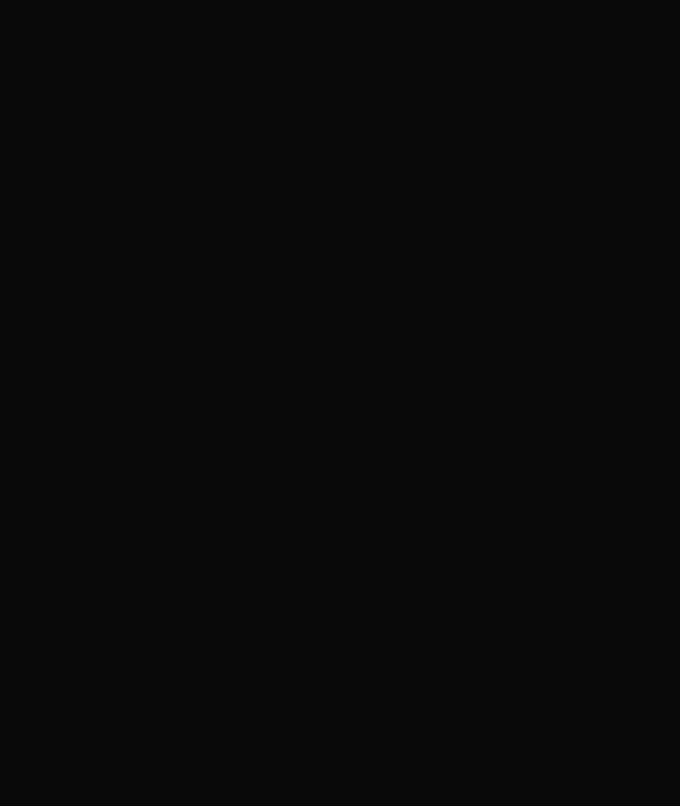
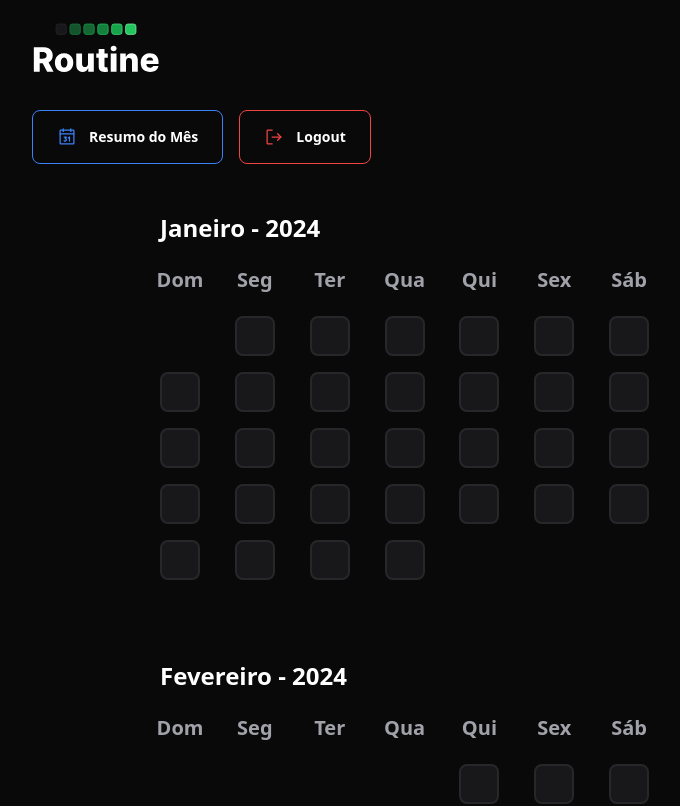
Before and after one commit to Leomendferre/TCC-Routine, a React (Vite) app in the folder web/: page /yearly-summary in a window 1280 px wide. Before the commit this address had no page. Shown: the top 806 px of the page, without its empty margins (224-904 px from the left). Built offline with nearby package versions, Linux system fonts and the light colour scheme.

Commit message:
Feat: Creating Yearly Summary

```diff
--- a/web/src/components/Header.tsx
+++ b/web/src/components/Header.tsx
@@ -1,24 +1,43 @@
-import { Plus, X, SignOut } from 'phosphor-react';
+import { Plus, X, SignOut, Calendar } from 'phosphor-react';
 import * as Dialog from '@radix-ui/react-dialog';
-import { useNavigate } from 'react-router-dom';
+import { useNavigate, useLocation } from 'react-router-dom';
 
 import logoImage from '../assets/logo.svg';
 import { NewRoutinesForm } from './NewRoutinesForm';
 
 export function Header() {
   const navigate = useNavigate();
+  const location = useLocation();
 
   const handleLogout = () => {
     localStorage.removeItem('userId');
     navigate('/');
   };
 
+  const goToYearlySummary = () => {
+    navigate('/yearly-summary');
+  };
+
+  const goToMonthlySummary = () => {
+    navigate('/app');
+  };
+
   return (
     <div className="w-full max-w-3xl mx-auto flex flex-col items-right justify-between">
-      <img className="w-28 h-16 lg:w-32 lg:h-24" src={logoImage} alt="Routines" />
+
+        {location.pathname === '/yearly-summary' ? (
+          <a href="/app">
+            <img className="w-28 h-16 lg:w-32 lg:h-24" src={logoImage} alt="Routines" />
+          </a>
+        ) : location.pathname === '/app' ? (
+            <img className="w-28 h-16 lg:w-32 lg:h-24" src={logoImage} alt="Routines" />
+        ) : null}
+
 
       <div className="flex items-center gap-4 mt-3.5">
         <Dialog.Root>
+
+        {location.pathname === '/app' ? (
           <Dialog.Trigger
             type="button"
             className="border border-green-500 text-sm font-semibold rounded-lg px-4 py-2 lg:px-6 lg:py-4 flex items-center gap-3 hover:border-green-300"
@@ -26,6 +45,7 @@
             <Plus size={20} className="text-green-500" />
             Nova Routine
           </Dialog.Trigger>
+        ) :null }
 
           <Dialog.Portal>
             <Dialog.Overlay className="w-screen h-screen bg-black/80 fixed inset-0" />
@@ -43,6 +63,24 @@
           </Dialog.Portal>
         </Dialog.Root>
 
+        {location.pathname === '/app' ? (
+          <button
+            onClick={goToYearlySummary}
+            className="border border-blue-500 text-sm font-semibold rounded-lg px-4 py-2 lg:px-6 lg:py-4 flex items-center gap-3 hover:border-blue-300"
+          >
+            <Calendar size={20} className="text-blue-500" />
+            Resumo Anual
+          </button>
+        ) : location.pathname === '/yearly-summary' ? (
+          <button
+            onClick={goToMonthlySummary}
+            className="border border-blue-500 text-sm font-semibold rounded-lg px-4 py-2 lg:px-6 lg:py-4 flex items-center gap-3 hover:border-blue-300"
+          >
+            <Calendar size={20} className="text-blue-500" />
+            Resumo do Mês
+          </button>
+        ) : null}
+
         <button
           onClick={handleLogout}
           className="border border-red-500 text-sm font-semibold rounded-lg px-4 py-2 lg:px-6 lg:py-4 flex items-center gap-3 hover:border-red-300"
--- /dev/null
+++ b/web/src/components/YearlySummary.tsx
@@ -0,0 +1,133 @@
+import { useEffect, useState } from "react";
+import { api } from "../lib/axios";
+import { generateDatesFromYearBeginning, getReorderedWeekDays } from "../utils/generate-dates-from-year-beginning";
+import dayjs from "dayjs";
+import { RoutineDay } from "./RoutineDay";
+
+import { Header } from "./Header";
+
+
+
+const groupDatesByMonth = (dates: Date[]) => {
+  return dates.reduce((acc: Record<string, Date[]>, date: Date) => {
+    const month = dayjs(date).format("MMMM - YYYY");
+    if (!acc[month]) {
+      acc[month] = [];
+    }
+    acc[month].push(date);
+    return acc;
+  }, {});
+};
+
+const groupDatesByWeek = (dates: Date[]) => {
+  const weeks: (Date | null)[][] = [];
+  let currentWeek: (Date | null)[] = [];
+
+
+  const firstDayOfMonth = dayjs(dates[0]);
+  const firstDayOfWeek = firstDayOfMonth.day();
+
+
+  for (let i = 0; i < firstDayOfWeek; i++) {
+    currentWeek.push(null);
+  }
+
+  dates.forEach((date) => {
+    const dayOfWeek = dayjs(date).day();
+
+    currentWeek.push(date);
+
+    if (dayOfWeek === 6) {
+      weeks.push(currentWeek);
+      currentWeek = [];
+    }
+  });
+
+  if (currentWeek.length > 0) {
+    while (currentWeek.length < 7) {
+      currentWeek.push(null);
+    }
+    weeks.push(currentWeek);
+  }
+
+  return weeks;
+};
+
+export function YearlySummary() {
+  const [summary, setSummary] = useState<any[]>([]);
+
+  useEffect(() => {
+    const userId = localStorage.getItem('userId');
+
+    if (!userId) {
+      alert('Usuário não autenticado');
+      return;
+    }
+
+    api.get(`/user/${userId}/summary`).then((response) => {
+      setSummary(response.data);
+    }).catch((error) => {
+      alert('Erro ao carregar o resumo');
+    });
+  }, []);
+
+  const summaryDates = generateDatesFromYearBeginning();
+  const months = groupDatesByMonth(summaryDates);
+  const weekDays = getReorderedWeekDays();
+
+  return (
+    <div className="overflow-auto flex flex-col justify-center items-center gap-4">
+      <div className="w-full max-w-5xl px-6 flex flex-col gap-16">
+          <Header/>
+      </div>
+
+      {Object.keys(months).map((month) => {
+        const weeks = groupDatesByWeek(months[month]);
+
+        return (
+          <div key={month} className="lg:w-2/5 m-8">
+            <h2 className="text-2xl capitalize font-bold mb-4">{month}</h2>
+
+            <div className="text-center grid grid-cols-7 gap-3 mb-4">
+              {weekDays.map((day, index) => (
+                <div key={index} className="text-zinc-400 text-xl h-10 w-10 font-bold flex items-center justify-center">
+                  {day}
+                </div>
+              ))}
+            </div>
+
+            <div className="flex flex-col gap-4">
+              {weeks.map((week, weekIndex) => (
+                <div key={weekIndex} className="grid grid-cols-7 gap-3">
+                  {week.map((date, dateIndex) => {
+                    if (date === null) {
+                      return (
+                        <div
+                          key={`empty-${weekIndex}-${dateIndex}`}
+                          className="w-10 h-10 bg-transparent"
+                        />
+                      );
+                    }
+
+                    const dayInSummary = summary.find((day) =>
+                      dayjs(date).isSame(day.date, "day")
+                  );
+
+                    return (
+                      <RoutineDay
+                        key={date.toString()}
+                        date={date}
+                        amount={dayInSummary?.amount}
+                        defaultCompleted={dayInSummary?.completed}
+                      />
+                    );
+                  })}
+                </div>
+              ))}
+            </div>
+          </div>
+        );
+      })}
+    </div>
+  );
+}
--- a/web/src/main.tsx
+++ b/web/src/main.tsx
@@ -4,6 +4,7 @@
 import { App } from './App';
 import Auth from './components/Auth';
 import ForgotPassword from './components/ForgotPassword';
+import { YearlySummary } from './components/YearlySummary';
 
 
 ReactDOM.createRoot(document.getElementById('root') as HTMLElement).render(
@@ -13,6 +14,7 @@
         <Route path="/" element={<Auth />} />
         <Route path="/app" element={<App />} />
         <Route path="/forgot-password" element={<ForgotPassword />} />
+        <Route path="/yearly-summary" element={<YearlySummary />} />
       </Routes>
     </Router>
   </React.StrictMode>
--- /dev/null
+++ b/web/src/utils/generate-dates-from-year-beginning.ts
@@ -0,0 +1,29 @@
+import dayjs from "dayjs";
+
+// Função para gerar as datas desde o início do ano até o dia atual
+export function generateDatesFromYearBeginning() {
+  const firstDayOfTheYear = dayjs().startOf("year");
+  const today = dayjs();
+
+  const dates = [];
+  let compareDate = firstDayOfTheYear;
+
+  while (compareDate.isBefore(today) || compareDate.isSame(today)) {
+    dates.push(compareDate.toDate());
+    compareDate = compareDate.add(1, "day");
+  }
+
+  return dates;
+}
+
+export function getReorderedWeekDays() {
+  const firstDayOfTheWeek = dayjs().startOf("week").day();
+  const weekDays = ["Dom", "Seg", "Ter", "Qua", "Qui", "Sex", "Sáb"];
+
+  const reorderedWeekDays = [
+    ...weekDays.slice(firstDayOfTheWeek),
+    ...weekDays.slice(0, firstDayOfTheWeek),
+  ];
+
+  return reorderedWeekDays;
+}
```
Also changed, not shown: 2 other files (tests, documents, lock files or other folders).
